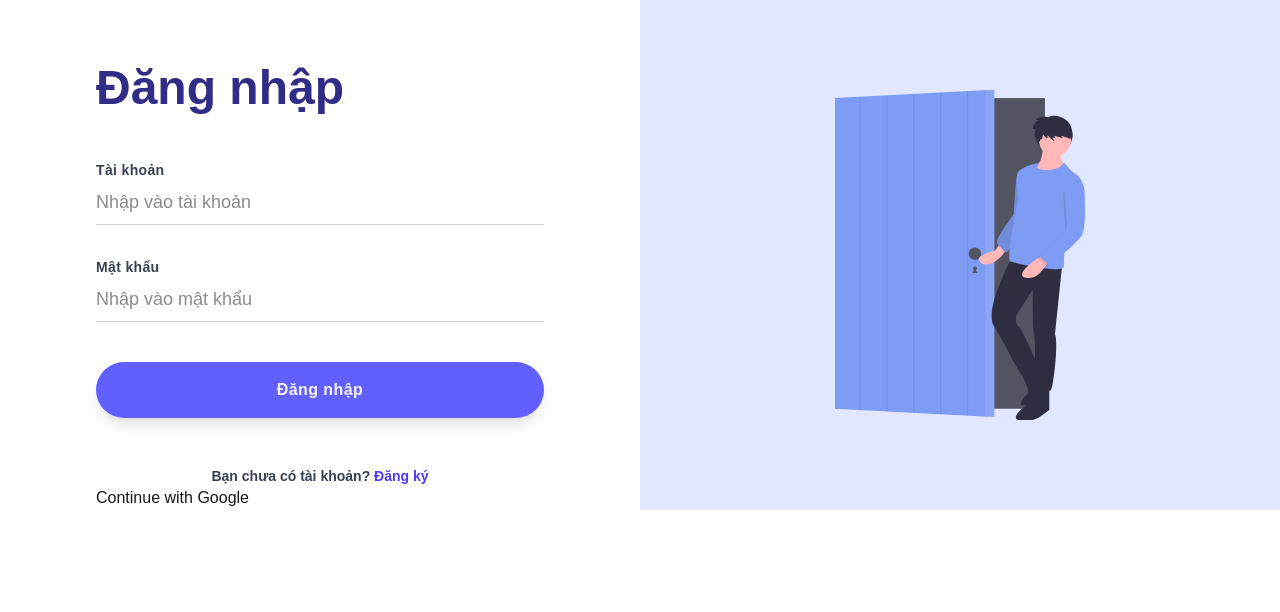
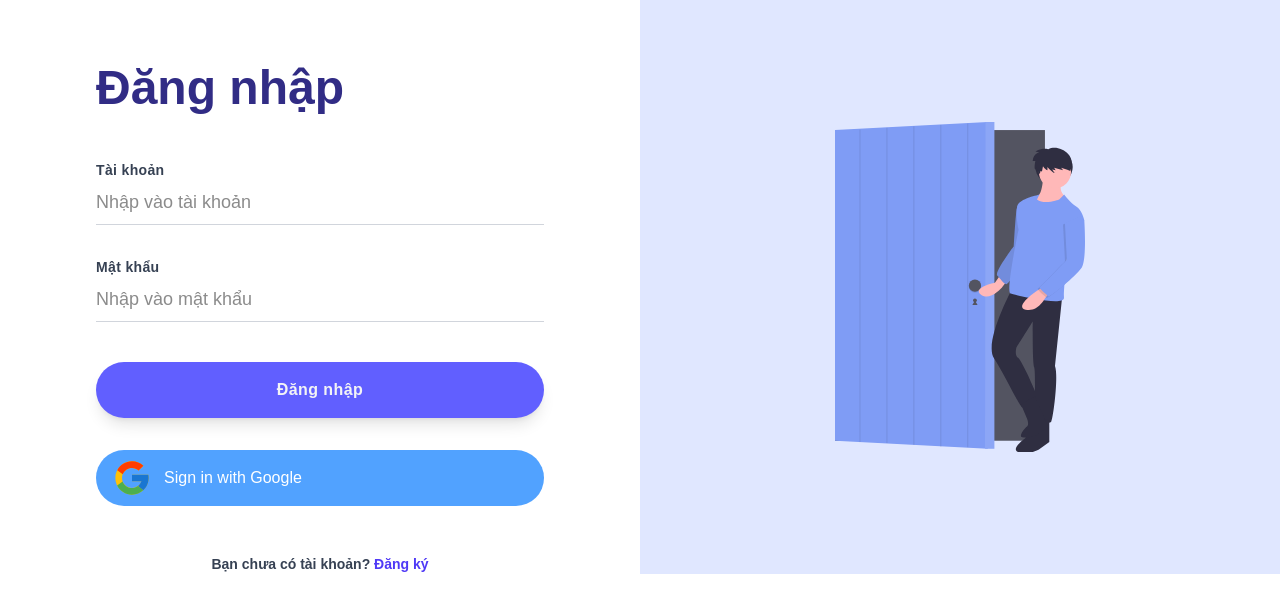
Before and after one commit to kientrdoan/Frontend_BookTicket, a Next.js app: page /Login in a window 1280 px wide. Shown: the top 612 px of the page. Built offline with nearby package versions, Linux system fonts and the light colour scheme.

Commit message:
update button login

```diff
--- a/src/pages/Login.jsx
+++ b/src/pages/Login.jsx
@@ -15,7 +15,11 @@ import {
 } from "../redux/actions/QuanLyNguoiDungAction";
 import { useHistory } from "react-router-dom";
 import { Link } from "react-router-dom";
-import { AUTH_URI, CLIENT_ID, REDIRECT_URL } from "@/utils/settings/LoginConfig";
+import {
+  AUTH_URI,
+  CLIENT_ID,
+  REDIRECT_URL,
+} from "@/utils/settings/LoginConfig";
 
 export default function Login(props) {
   const dispatch = useDispatch();
@@ -134,6 +138,38 @@ export default function Login(props) {
             </div>
           </div>
 
+          <button
+            type='button'
+            onClick={handleClick}
+            className='mt-8 flex items-center w-full px-4 py-2 bg-blue-400 rounded-full text-white'
+          >
+            <svg
+              xmlns='http://www.w3.org/2000/svg'
+              width='40'
+              height='40'
+              viewBox='0 0 48 48'
+              className='mr-3'
+            >
+              <path
+                fill='#FFC107'
+                d='M43.611,20.083H42V20H24v8h11.303c-1.649,4.657-6.08,8-11.303,8c-6.627,0-12-5.373-12-12c0-6.627,5.373-12,12-12c3.059,0,5.842,1.154,7.961,3.039l5.657-5.657C34.046,6.053,29.268,4,24,4C12.955,4,4,12.955,4,24c0,11.045,8.955,20,20,20c11.045,0,20-8.955,20-20C44,22.659,43.862,21.35,43.611,20.083z'
+              />
+              <path
+                fill='#FF3D00'
+                d='M6.306,14.691l6.571,4.819C14.655,15.108,18.961,12,24,12c3.059,0,5.842,1.154,7.961,3.039l5.657-5.657C34.046,6.053,29.268,4,24,4C16.318,4,9.656,8.337,6.306,14.691z'
+              />
+              <path
+                fill='#4CAF50'
+                d='M24,44c5.166,0,9.86-1.977,13.409-5.192l-6.19-5.238C29.211,35.091,26.715,36,24,36c-5.202,0-9.619-3.317-11.283-7.946l-6.522,5.025C9.505,39.556,16.227,44,24,44z'
+              />
+              <path
+                fill='#1976D2'
+                d='M43.611,20.083H42V20H24v8h11.303c-0.792,2.237-2.231,4.166-4.087,5.571l6.19,5.238C36.971,39.205,44,34,44,24C44,22.659,43.862,21.35,43.611,20.083z'
+              />
+            </svg>
+            Sign in with Google
+          </button>
+
           <div className='mt-12 text-sm font-display font-semibold text-gray-700 text-center'>
             Bạn chưa có tài khoản?{" "}
             <Link
@@ -143,19 +179,6 @@ export default function Login(props) {
               Đăng ký
             </Link>
           </div>
-
-          <button
-            type='button'
-            variant='contained'
-            color='secondary'
-            size='large'
-            onClick={handleClick}
-            fullWidth
-            sx={{ gap: "10px" }}
-          >
-            {/* <GoogleIcon /> */}
-            Continue with Google
-          </button>
         </div>
       </form>
     </>
```
